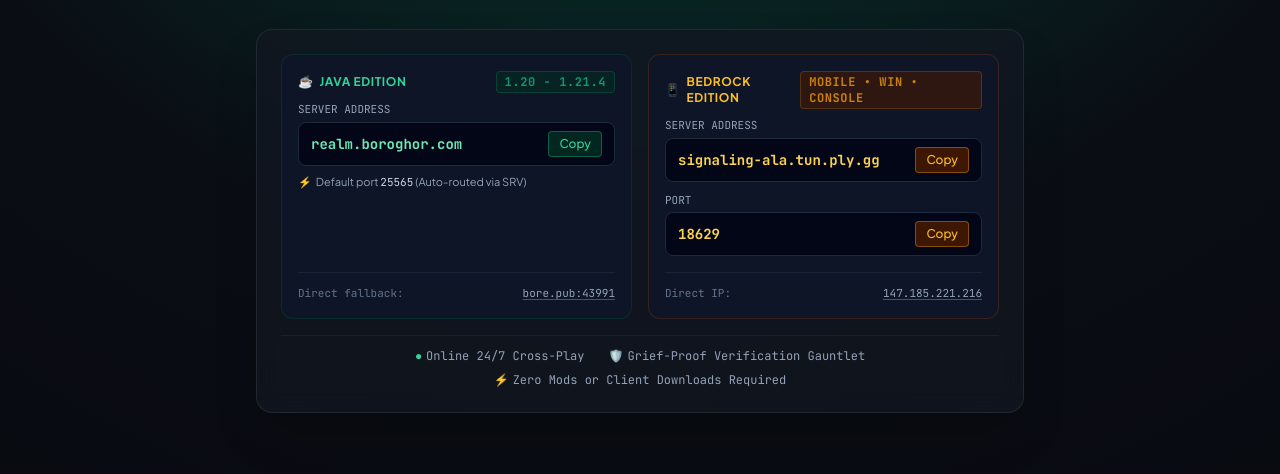
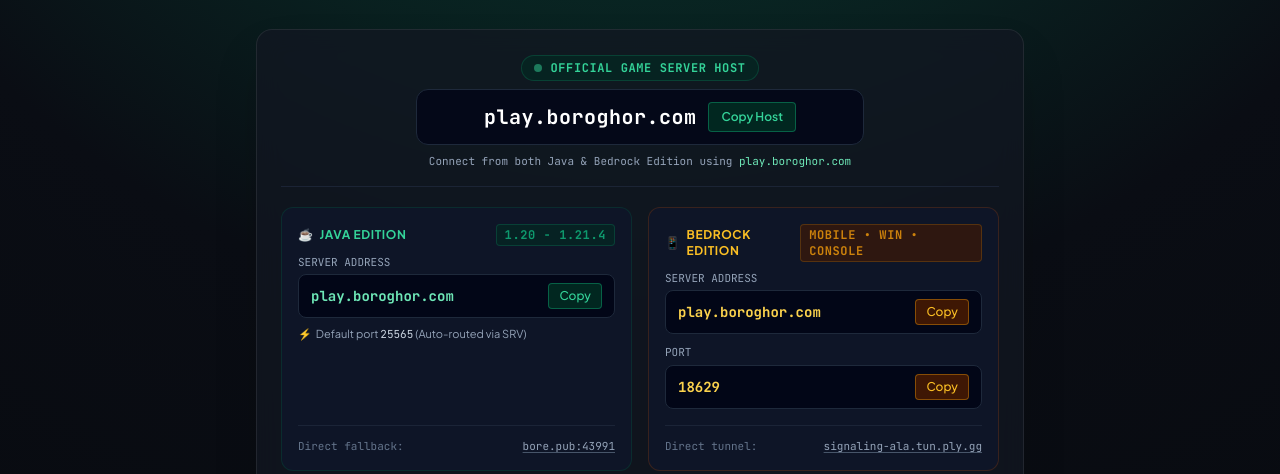
Before and after one commit to borocode/boro-realm, a plain HTML site: page index.html in a window 1280 px wide. Shown: the part 272-746 px from the top of the page. Drawn offline with nearby package versions, Linux system fonts and the light colour scheme.

Commit message:
feat: configure unified cross-play server host play.boroghor.com

```diff
--- a/index.html
+++ b/index.html
@@ -99,8 +99,25 @@
         "You cannot fork the soul; you can only surveil the shell."
       </p>
 
-      <!-- Quick Connect Box -->
+      <!-- Quick Connect Box: Unified Server Host play.boroghor.com -->
       <div class="mt-8 max-w-3xl mx-auto p-4 sm:p-6 glass-card rounded-2xl shadow-2xl">
+        <!-- Unified Host Banner -->
+        <div class="mb-5 pb-4 border-b border-slate-800/80 text-center">
+          <div class="inline-flex items-center space-x-2 text-xs font-mono uppercase tracking-wider text-emerald-400 font-bold bg-emerald-950/60 px-3 py-1 rounded-full border border-emerald-500/20 mb-2">
+            <span class="w-2 h-2 rounded-full bg-emerald-400 animate-pulse"></span>
+            <span>Official Game Server Host</span>
+          </div>
+          <div class="flex items-center justify-center space-x-3 bg-slate-950/80 max-w-md mx-auto p-3 rounded-xl border border-slate-800">
+            <span class="font-mono text-lg sm:text-xl font-bold text-white tracking-wide">play.boroghor.com</span>
+            <button onclick="copyToClipboard('play.boroghor.com', this)" class="text-xs text-emerald-400 hover:text-emerald-300 font-sans font-semibold px-3 py-1.5 rounded bg-emerald-950/90 hover:bg-emerald-900 border border-emerald-500/40 transition">
+              Copy Host
+            </button>
+          </div>
+          <p class="text-[11px] text-slate-400 mt-2 font-mono">
+            Connect from both Java & Bedrock Edition using <span class="text-emerald-300">play.boroghor.com</span>
+          </p>
+        </div>
+
         <div class="grid grid-cols-1 md:grid-cols-2 gap-4">
           <!-- Java Edition -->
           <div class="bg-slate-900/90 p-4 rounded-xl border border-emerald-900/40 text-left flex flex-col justify-between">
@@ -115,8 +132,8 @@
 
               <label class="block text-[11px] font-mono uppercase text-slate-400 mb-1">Server Address</label>
               <div class="font-mono text-sm text-slate-100 flex items-center justify-between bg-slate-950 px-3 py-2 rounded-lg border border-slate-800">
-                <span id="java-ip" class="text-emerald-300 font-semibold selection:bg-emerald-800">realm.boroghor.com</span>
-                <button onclick="copyToClipboard('realm.boroghor.com', this)" class="text-xs text-emerald-400 hover:text-emerald-300 font-sans font-medium px-2.5 py-1 rounded bg-emerald-950/90 hover:bg-emerald-900/90 border border-emerald-500/40 transition">
+                <span id="java-ip" class="text-emerald-300 font-semibold selection:bg-emerald-800">play.boroghor.com</span>
+                <button onclick="copyToClipboard('play.boroghor.com', this)" class="text-xs text-emerald-400 hover:text-emerald-300 font-sans font-medium px-2.5 py-1 rounded bg-emerald-950/90 hover:bg-emerald-900/90 border border-emerald-500/40 transition">
                   Copy
                 </button>
               </div>
@@ -148,8 +165,8 @@
               <!-- Bedrock Server Address -->
               <label class="block text-[11px] font-mono uppercase text-slate-400 mb-1">Server Address</label>
               <div class="font-mono text-xs sm:text-sm text-slate-100 flex items-center justify-between bg-slate-950 px-3 py-2 rounded-lg border border-slate-800">
-                <span id="bedrock-host" class="text-amber-300 font-semibold truncate mr-2">signaling-ala.tun.ply.gg</span>
-                <button onclick="copyToClipboard('signaling-ala.tun.ply.gg', this)" class="text-xs text-amber-400 hover:text-amber-300 font-sans font-medium px-2.5 py-1 rounded bg-amber-950/90 hover:bg-amber-900/90 border border-amber-500/40 transition shrink-0">
+                <span id="bedrock-host" class="text-amber-300 font-semibold truncate mr-2">play.boroghor.com</span>
+                <button onclick="copyToClipboard('play.boroghor.com', this)" class="text-xs text-amber-400 hover:text-amber-300 font-sans font-medium px-2.5 py-1 rounded bg-amber-950/90 hover:bg-amber-900/90 border border-amber-500/40 transition shrink-0">
                   Copy
                 </button>
               </div>
@@ -167,9 +184,9 @@
             </div>
 
             <div class="mt-4 pt-3 border-t border-slate-800/80 flex items-center justify-between text-[11px] text-slate-500 font-mono">
-              <span>Direct IP:</span>
-              <button onclick="copyToClipboard('147.185.221.216', this)" class="hover:text-amber-400 text-slate-400 underline decoration-slate-600 underline-offset-2">
-                147.185.221.216
+              <span>Direct tunnel:</span>
+              <button onclick="copyToClipboard('signaling-ala.tun.ply.gg:18629', this)" class="hover:text-amber-400 text-slate-400 underline decoration-slate-600 underline-offset-2">
+                signaling-ala.tun.ply.gg
               </button>
             </div>
           </div>
```
Also changed, not shown: 1 other file.
